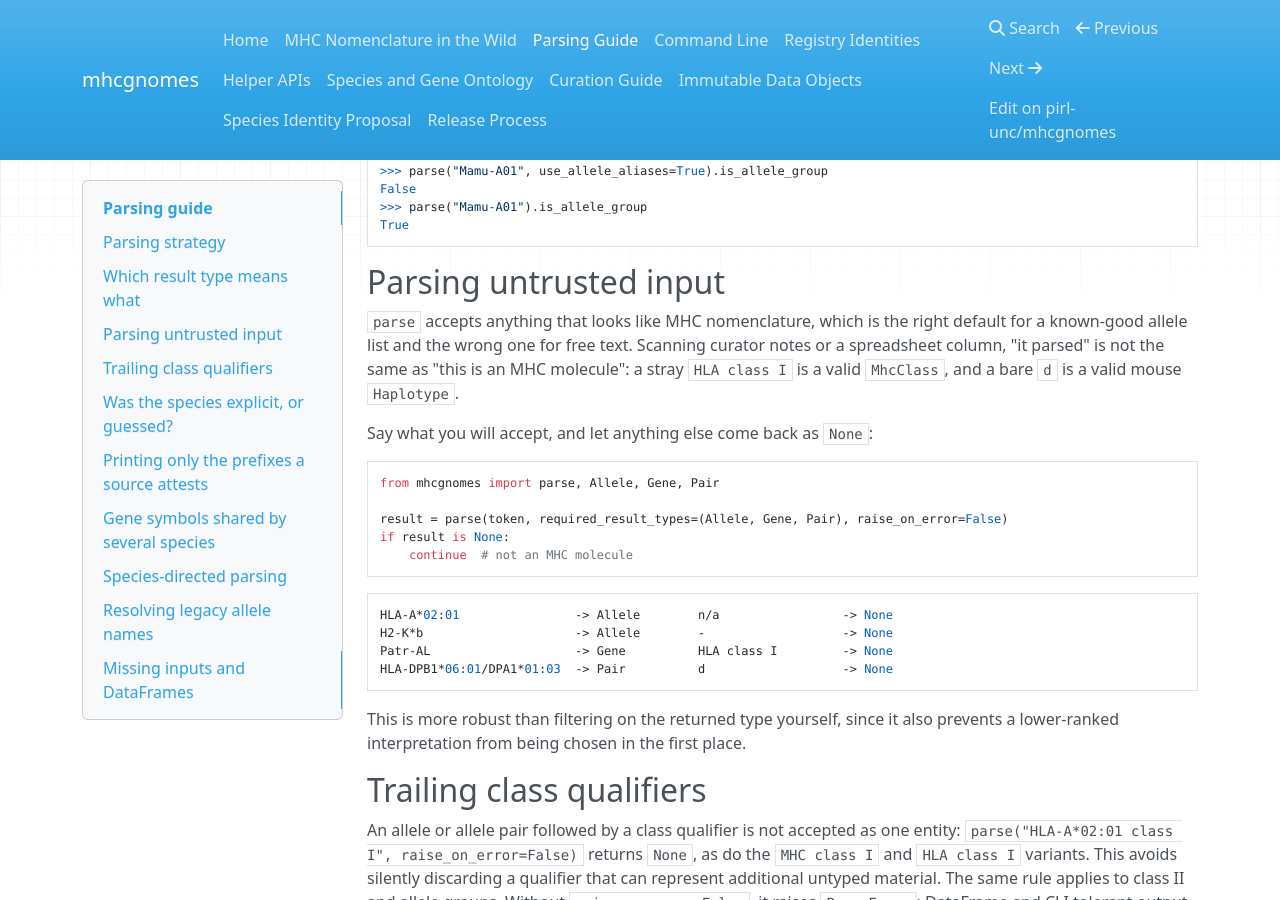
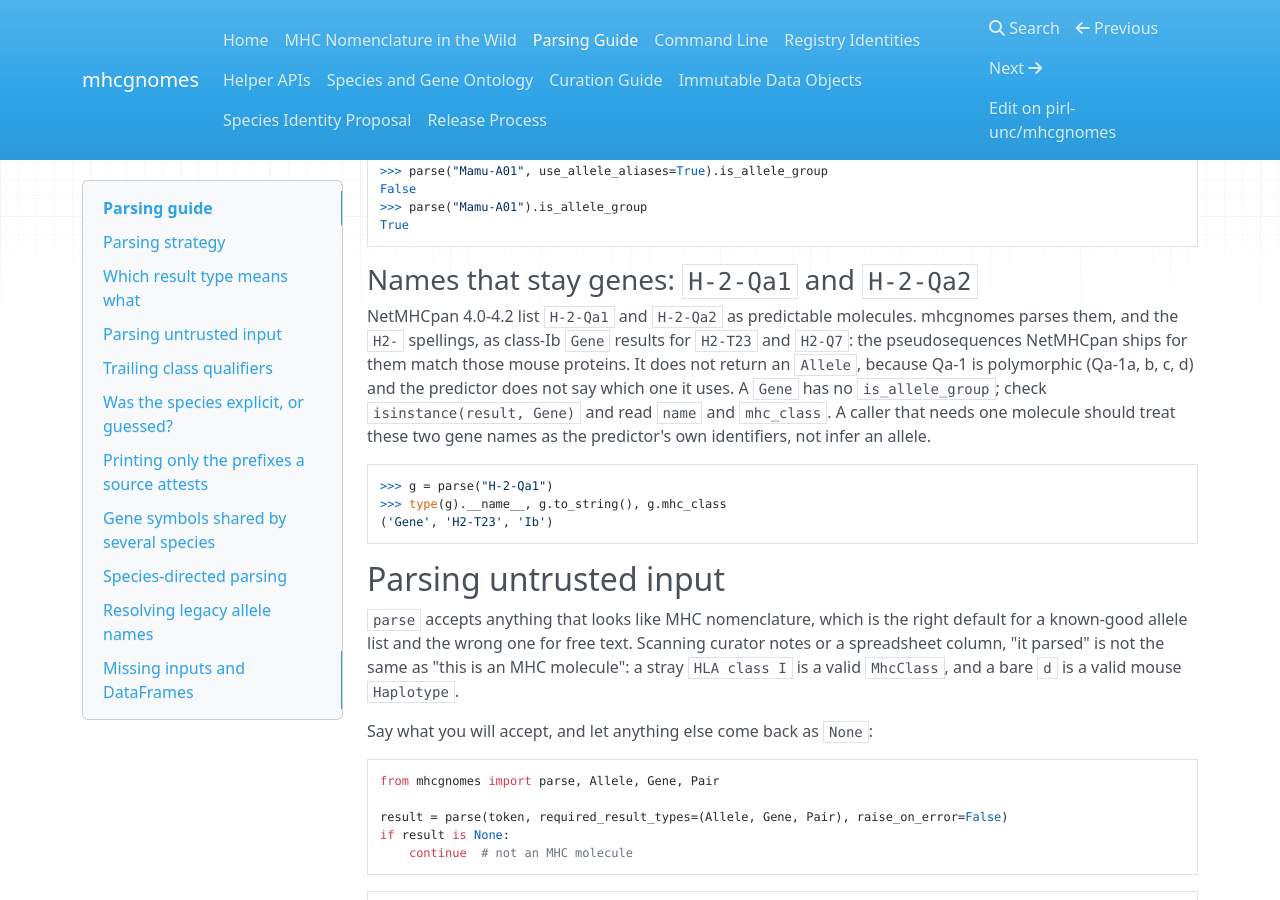
Before and after one commit to pirl-unc/mhcgnomes, an MkDocs documentation site: the page built from docs/parsing.md, in a window 1280 px wide and 900 px high, scrolled down 1631 px. Built offline with MkDocs 1.6.1, drawn with Linux system fonts in a browser that asks for light colours; nearby versions of some CDN libraries.

Commit message:
Document and pin gene-level identity of NetMHC H-2-Qa1/H-2-Qa2 names (#190)
Claude-Session: https://claude.ai/code/session_01JHJhwiENzNnE9rUS1bcjPj

````diff
--- a/docs/parsing.md
+++ b/docs/parsing.md
@@ -74,6 +74,23 @@ requirements separately. G/P groups also require separate handling.
 False
 >>> parse("Mamu-A01").is_allele_group
 True
+```
+
+### Names that stay genes: `H-2-Qa1` and `H-2-Qa2`
+
+NetMHCpan 4.0-4.2 list `H-2-Qa1` and `H-2-Qa2` as predictable molecules.
+mhcgnomes parses them, and the `H2-` spellings, as class-Ib `Gene` results for
+`H2-T23` and `H2-Q7`: the pseudosequences NetMHCpan ships for them match those
+mouse proteins. It does not return an `Allele`, because Qa-1 is polymorphic
+(Qa-1a, b, c, d) and the predictor does not say which one it uses. A `Gene`
+has no `is_allele_group`; check `isinstance(result, Gene)` and read `name` and
+`mhc_class`. A caller that needs one molecule should treat these two gene
+names as the predictor's own identifiers, not infer an allele.
+
+```python
+>>> g = parse("H-2-Qa1")
+>>> type(g).__name__, g.to_string(), g.mhc_class
+('Gene', 'H2-T23', 'Ib')
 ```
 
 ## Parsing untrusted input
--- a/mhcgnomes/version.py
+++ b/mhcgnomes/version.py
@@ -1,4 +1,4 @@
-__version__ = "3.70.2"
+__version__ = "3.70.3"
 
 
 def print_version():
````
Also changed, not shown: 2 other files.
